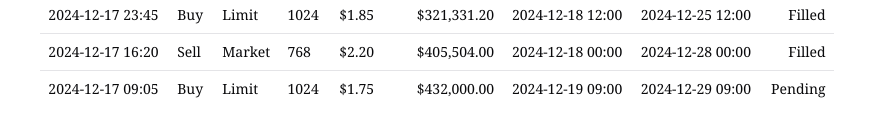
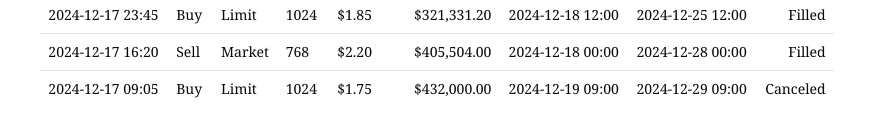
Before and after one commit to darzyx/gpu-auction-house, a Next.js app: page / in a window 1280 px wide. Shown: the part 591-728 px from the top of the page, without its empty margins (203-1076 px from the left). Built offline with nearby package versions, Linux system fonts and the light colour scheme.

Commit message:
Add example canceled order

```diff
--- a/src/components/order-history.tsx
+++ b/src/components/order-history.tsx
@@ -54,7 +54,7 @@ const orders = [
         gpus: 1024,
         pricePerGpu: "$1.75",
         totalPrice: "$432,000.00",
-        status: "Pending",
+        status: "Canceled",
     },
 ];
 
```
